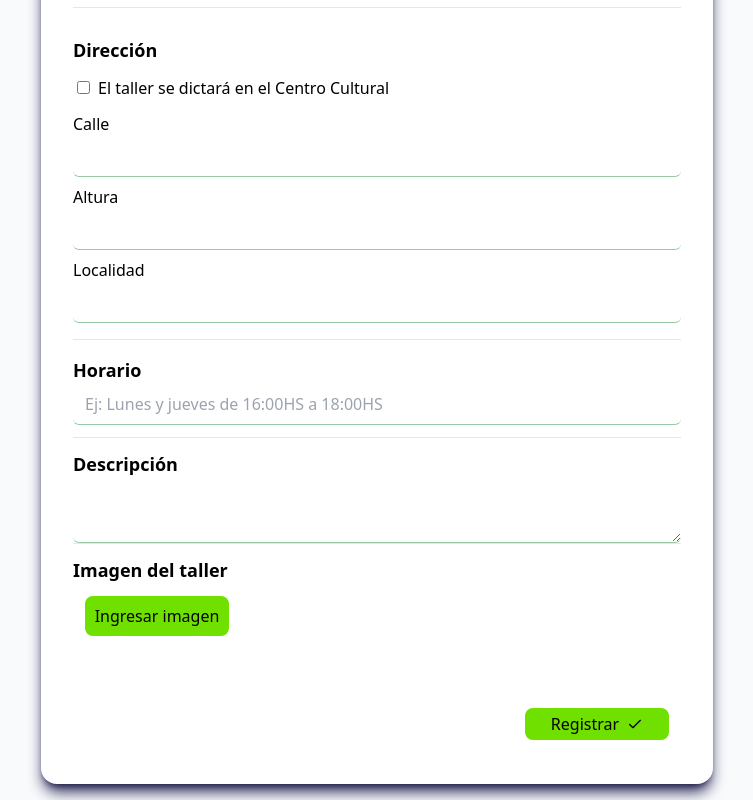
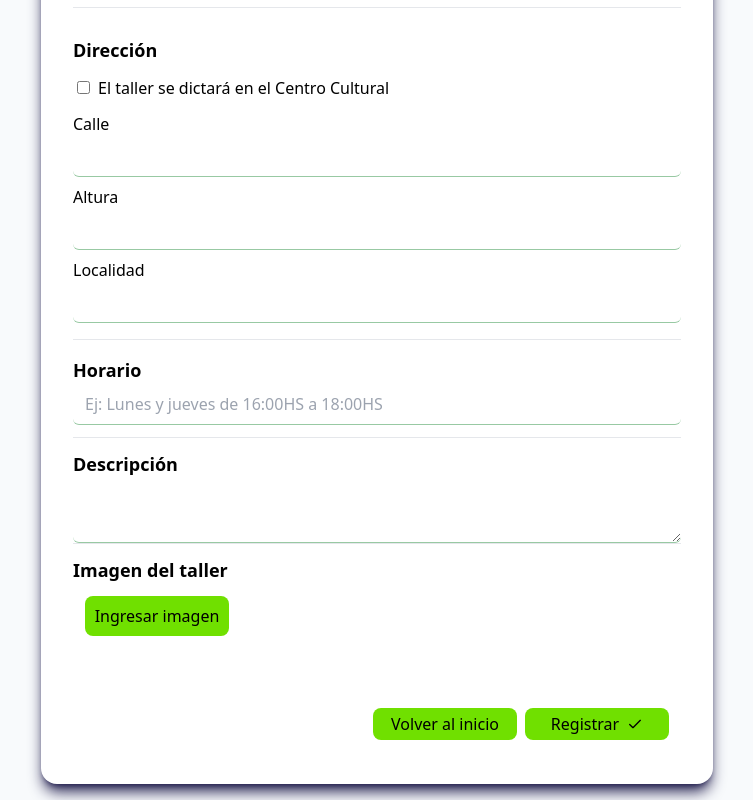
Before and after one commit to CAG-exe/Prototipo-de-Ingeniaria-en-Sistemas, an Angular app: page /registro-colaborador in a window 1280 px wide. Shown: the part 607-1407 px from the top of the page, without its empty margins (263-1016 px from the left). Built offline with nearby package versions, Linux system fonts and the light colour scheme.

Commit message:
Se agrega botòn de volver

```diff
--- a/src/app/pages/formulario-inscripcion-talleres/formulario-inscripcion-talleres.html
+++ b/src/app/pages/formulario-inscripcion-talleres/formulario-inscripcion-talleres.html
@@ -165,17 +165,33 @@
           Ingresar imagen</label
         >
       </div>
-      <input type="file" id="imagen" accept="image/*" class="invisible" (change)="capturarImagen($event)" />
+      <input
+        type="file"
+        id="imagen"
+        accept="image/*"
+        class="invisible"
+        (change)="capturarImagen($event)"
+      />
       @if (imagenPreview) {
         <div class="mt-2 px-3">
           <p class="text-[13px] text-slate-500 mb-2">Vista previa:</p>
-          <img [src]="imagenPreview" class="w-32 h-32 object-cover rounded-lg border border-slate-200 shadow-sm" alt="Preview" />
+          <img
+            [src]="imagenPreview"
+            class="w-32 h-32 object-cover rounded-lg border border-slate-200 shadow-sm"
+            alt="Preview"
+          />
           <p class="text-[11px] text-slate-400 mt-1">{{ imagen }}</p>
         </div>
       }
     </div>
 
-    <div class="p-3 mt-6 flex justify-end">
+    <div class="p-3 mt-6 flex justify-end gap-2">
+      <button
+        class="rounded-lg w-36 h-8 bg--400 text-black flex items-center justify-center gap-2 bg-[#70E000] hover:bg-emerald-500 active:bg-emerald-600 transition duration-200"
+      >
+        <a routerLink="/">Volver al inicio</a>
+      </button>
+
       <button
         class="rounded-lg w-36 h-8 bg--400 text-black flex items-center justify-center gap-2 bg-[#70E000] hover:bg-emerald-500 active:bg-emerald-600 transition duration-200"
       >
--- a/src/app/pages/formulario-inscripcion-talleres/formulario-inscripcion-talleres.ts
+++ b/src/app/pages/formulario-inscripcion-talleres/formulario-inscripcion-talleres.ts
@@ -3,10 +3,11 @@ import { FormsModule } from '@angular/forms';
 import { ITallerCultural } from '../../Domain/Interfaces/IWorkshopDetail';
 import { HttpClient } from '@angular/common/http';
 import { data } from '../../Data/workshops';
+import { RouterLink } from '@angular/router';
 
 @Component({
   selector: 'app-formulario-inscripcion-talleres',
-  imports: [FormsModule],
+  imports: [FormsModule, RouterLink],
   templateUrl: './formulario-inscripcion-talleres.html',
   styleUrl: './formulario-inscripcion-talleres.css',
 })
```
